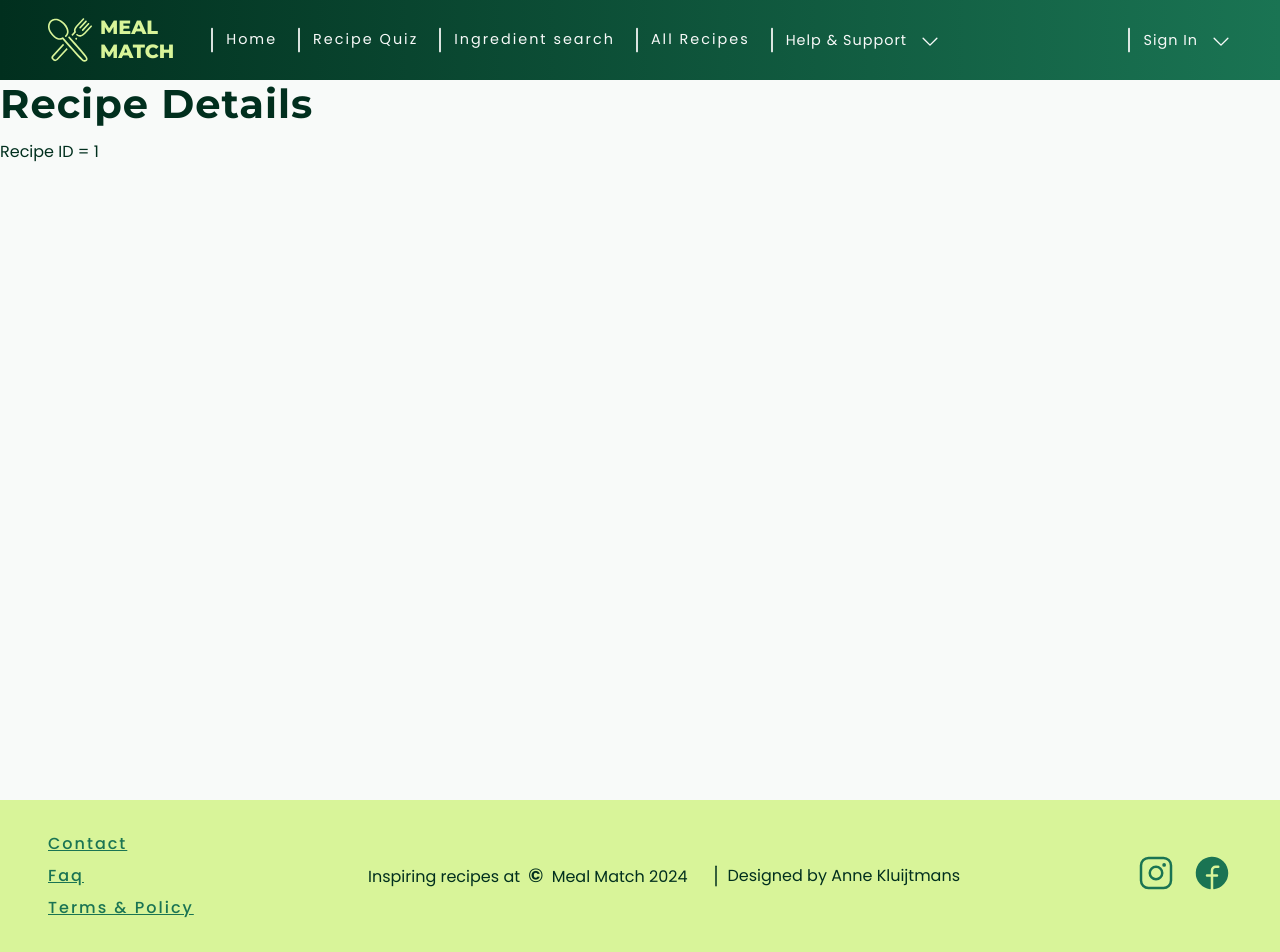
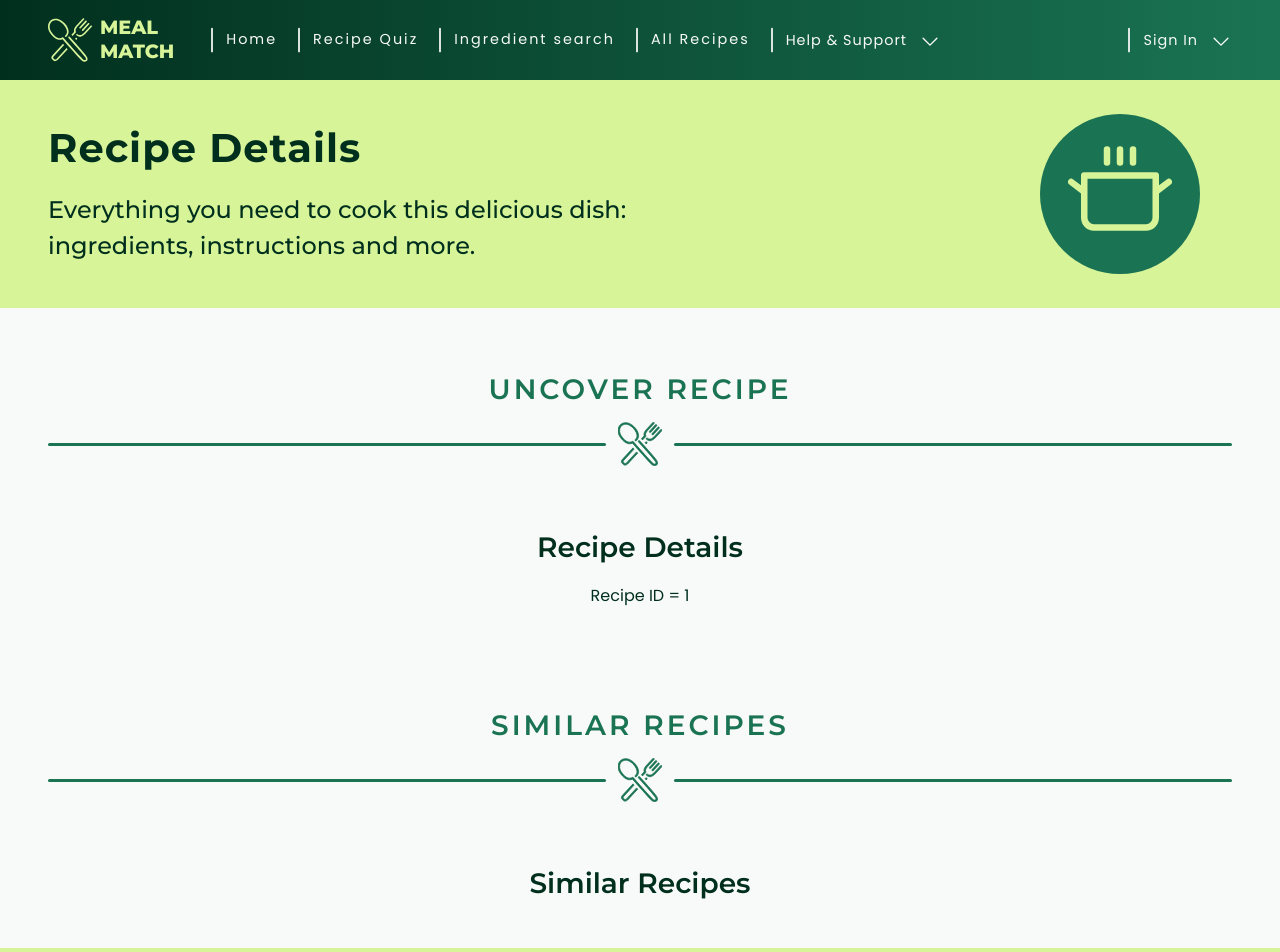
Before and after one commit to AnneKluytmans/novi-frontend-final-project-meal-match, a React (Vite) app: page /recipe-details/1 in a window 1280 px wide. Shown: the top 952 px of the page. Built offline with nearby package versions, Linux system fonts and the light colour scheme; no server answers.

Commit message:
Implemented Recipe Details page with header and global structure

```diff
--- a/src/pages/recipeDetailsPage/RecipeDetails.css
+++ b/src/pages/recipeDetailsPage/RecipeDetails.css
@@ -1 +1,15 @@
-/* ------------------------------- Recipe details page styling -------------------------------- */
+/*////////////////////////
+    Table of Contents
+    1. Recipe Details page styling
+       1.1 Header
+       1.2 ??
+    2. Recipe details page Mediaqueries
+ ////////////////////////*/
+
+/* ------------------------------- 1. Recipe details page styling -------------------------------- */
+
+/* ----------------------------------------- 1.1 Header --------------------------------------- */
+
+.recipe-details__header-icon {
+    margin-top: 0.5rem;
+}
--- a/src/pages/recipeDetailsPage/RecipeDetails.jsx
+++ b/src/pages/recipeDetailsPage/RecipeDetails.jsx
@@ -1,12 +1,33 @@
 import { useParams } from 'react-router-dom';
+import { CookingPot } from '@phosphor-icons/react';
+import Header from '../../components/header/Header.jsx';
+import SectionDivider from '../../components/misc/sectionDivider/SectionDivider.jsx';
 import './RecipeDetails.css';
+
 
 function RecipeDetails() {
     const { id } = useParams();
+
     return (
       <>
-          <h1>Recipe Details</h1>
-          <p>Recipe ID = {id}</p>
+          <Header
+              title="Recipe Details"
+              subtitle="Everything you need to cook this delicious dish: ingredients, instructions and more."
+              icon={<CookingPot className="header__icon recipe-details__header-icon"/>}
+          />
+          <section className="outer-content-container">
+              <div className="inner-content-container__column">
+                  <SectionDivider title="Uncover Recipe"/>
+                  <h2>Recipe Details</h2>
+                  <p>Recipe ID = {id}</p>
+              </div>
+          </section>
+          <section className="outer-content-container">
+              <div className="inner-content-container__column">
+                  <SectionDivider title="Similar Recipes"/>
+                  <h2>Similar Recipes</h2>
+              </div>
+          </section>
       </>
     );
 }
```
